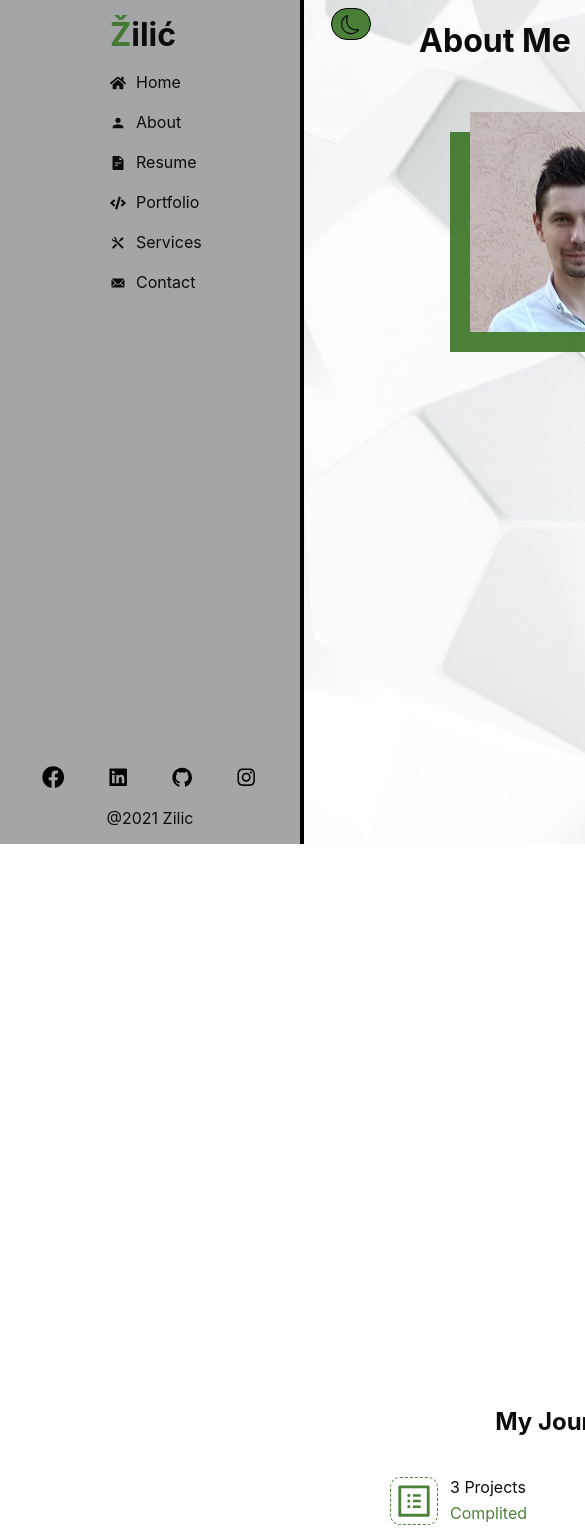
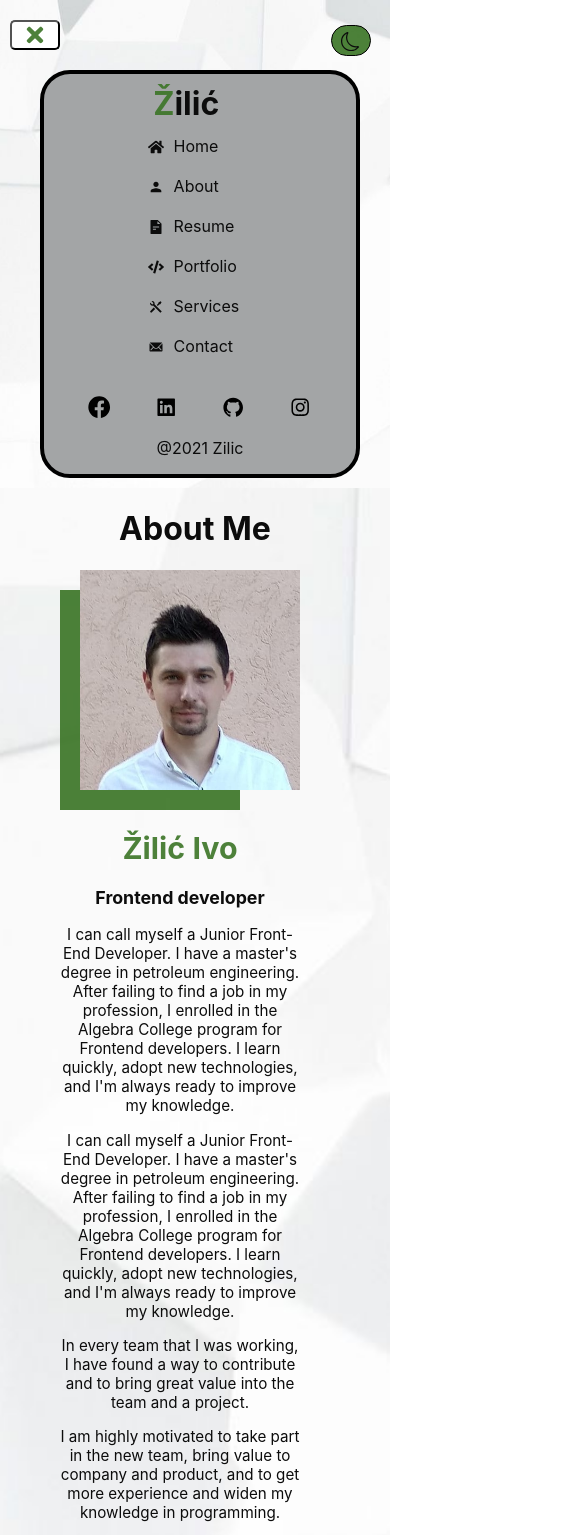
Before and after one commit to ZilicIvo91/Portfolio-new, a React (Create React App) app: page /about in a window 390 px wide. Shown: the top 1535 px of the page, 585 px wide, since content can reach past the window. Built offline with nearby package versions, Linux system fonts and the light colour scheme.

Commit message:
Mobile version

```diff
--- a/src/App.scss
+++ b/src/App.scss
@@ -46,6 +46,10 @@ body.dark-mode{
         }
     }
 
+}
+.menu-icon{
+  color: $dark-mode-text-border;
+  background-color: black;
 }
   .aboutHome-container{
     border: 4px solid $dark-mode-text-border;
@@ -119,6 +123,9 @@ body.dark-mode{
       }
     }
   }
+  .about-container{
+    @include background-dark;
+
   .about-profile{
       .about-img{
           background-color: $dark-mode-text-border;
@@ -164,6 +171,7 @@ body.dark-mode{
           }
       }
   }
+}
   .resume-wrapper{
     @include background-dark;
 
@@ -234,6 +242,7 @@ body.dark-mode{
   }
 
 .contact-container{
+    @include background-dark;
         .contact-call{
             background-color: $dark-mode-navbar-bg;
 
@@ -287,6 +296,14 @@ code {
   flex-direction: row;
   position: relative;
 
+  @media screen and (max-width: 400px){
+    width: 100vw;
+    display: flex;
+    flex-direction: column;
+  }
+
+
+
   .toggle{
     position: absolute;
     right: 5%;
--- a/src/components/About/About.js
+++ b/src/components/About/About.js
@@ -12,8 +12,6 @@ import { Link } from 'react-router-dom';
 import { AiOutlineProfile } from 'react-icons/ai';
 import { RiToolsFill } from 'react-icons/ri';
 import { MdWork } from 'react-icons/md';
-
-
 
 function About() {
     return (
@@ -30,15 +28,17 @@ function About() {
                 <h1>Žilić Ivo</h1>
                 <h3>Frontend developer</h3>
                 <p>I can call myself a Junior Front-End Developer. I have a master's degree in petroleum engineering. After failing to find a job in my profession, I enrolled in the Algebra College program for Frontend developers. I learn quickly, adopt new technologies, and I'm always ready to improve my knowledge.</p>
+                <p>I can call myself a Junior Front-End Developer. I have a master's degree in petroleum engineering. After failing to find a job in my profession, I enrolled in the Algebra College program for Frontend developers. I learn quickly, adopt new technologies, and I'm always ready to improve my knowledge.</p>
                 <p>In every team that I was working, I have found a way to contribute and to bring great value into the team and a project.</p>
                 <p>I am highly motivated to take part in the new team, bring value to company and product, and to get more experience and widen my knowledge in programming.</p>
-                <button className="about-button"><a href={CV_Zilic_Ivo} target="_black">Download CV</a></button>
-                <button className="about-buttontwo"><Link to={'/contact'}>Hire me</Link></button>
+                <div className="about-btns">
+                    <button className="about-button"><a href={CV_Zilic_Ivo} target="_black">Download CV</a></button>
+                    <button className="about-buttontwo"><Link to={'/contact'}>Hire me</Link></button>
+                </div>
                 </div>
 
             </div>
             <div className="about-profile">
-
                     <div className="myJourney-container">
                         <h2>My Journey</h2>
                             <div className="about-myJourneys">
@@ -98,16 +98,6 @@ function About() {
                             </div>
                     </div>
                 </div>
-                {/* <div>
-                <h1>My Interests</h1>
-                <div className="about-icons">
-                    <p><GiMusicalScore />  Music</p>
-                    <p><FcSportsMode />  Sport</p>
-                    <p><GiCookingPot />  Cooking</p>
-                    <p><BiCameraMovie />  Movie</p>
-                    <p><GiBookshelf /> Books</p>
-                </div>
-                </div> */}
         </div>
         </>
     )
--- a/src/components/About/About.scss
+++ b/src/components/About/About.scss
@@ -3,8 +3,8 @@
 .about-container{
     text-align: center;
     width: 100%;
-    height: 100vh;
     margin-left: 300px;
+    @include background-light;
 
     .about-profile{
         display: grid;
@@ -115,3 +115,59 @@
         }
     }
 }
+@media screen and (max-width: 400px){
+    .about-container{
+        width: 100%;
+        margin-top: 10px;
+        margin-left: 0px;
+
+        .about-profile{
+            width: 70%;
+            display: grid;
+            grid-template-columns: 1fr;
+
+            .about-img{
+                width: 60%;
+               margin-left: 20%;
+               margin-top: 20px;
+            }
+            .about-text{
+                width: 80%;
+                align-items: center;
+                margin-left: 20%;
+
+                h1,h3,p{
+                    text-align: center;
+                }
+                .about-btns{
+                    display: flex;
+                    justify-content: space-around;
+                    margin-left: 20px;
+                    button{
+                        font-size: 0.7rem;
+                    }
+                }
+            }
+            .myJourney-container{
+                width: 100%;
+                margin-top: 50px;
+
+                .about-myJourneys{
+                    display: flex;
+                    flex-direction: column;
+                    margin-left: 30px;
+                }
+            }
+           h2{
+               margin-left: 30px;
+               width: 100%;
+           }
+            .about-interests{
+                width: 100%;
+                display: flex;
+                flex-direction: column;
+                align-items: center;
+            }
+        }
+    }
+}
--- a/src/components/Home/Home.js
+++ b/src/components/Home/Home.js
@@ -9,7 +9,7 @@ function Home() {
     return (
             <div className="home-container">
                     <div className="home">
-                        <NavbarHome />
+                                <NavbarHome />
                         <div className="home-img">
                                 <div className="home-title">
                                         <h3>Hello, I'm</h3>
--- a/src/components/Home/Home.scss
+++ b/src/components/Home/Home.scss
@@ -13,7 +13,7 @@
         font-size: 0.7rem;
 
         .home-navbar{
-           font-size: 0.9 rem;
+
         }
     .home-links{
         width: 100px;
@@ -55,3 +55,6 @@
         bottom: -70px;
     }
 }
+@media screen and (max-width: 400px){
+
+}
--- a/src/components/Navbar/Navbar.js
+++ b/src/components/Navbar/Navbar.js
@@ -1,4 +1,4 @@
-import React from 'react';
+import React, { useState } from 'react';
 import './Navbar.scss';
 import { Links } from '../../helpers/Links';
 
@@ -6,16 +6,23 @@ import { FaFacebook } from 'react-icons/fa';
 import { AiFillLinkedin } from 'react-icons/ai';
 import { AiFillGithub } from 'react-icons/ai';
 import { AiOutlineInstagram } from 'react-icons/ai';
+import { FaTimes } from 'react-icons/fa';
+import { FaBars } from 'react-icons/fa';
+
 import { Link } from 'react-router-dom';
 
-function Navbar({ homeChange }) {
-
+function Navbar() {
+    const [clicked, setClicked] = useState(false);
     return (
-            <div className="navbar-sideBar">
+        <>
+        <button className='menu-icon' onClick={() => setClicked(!clicked)}>
+                {clicked ? <FaBars /> : <FaTimes />}
+            </button>
+            <div  className={clicked ? "navbar-sideBar none" : "navbar-sideBar" }>
                 <h1>Žilić</h1>
                 {Links.map((link) => {
                     return(
-                    <div key={link.id} className="navbar-links" onClick={homeChange}>
+                    <div key={link.id} className="navbar-links">
                         <Link to={link.url}>
                             <div className="navbar-link">
                                 <p>{link.icon}</p>
@@ -39,6 +46,7 @@ function Navbar({ homeChange }) {
                     </div>
                 </div>
             </div>
+        </>
     )
 }
 
--- a/src/components/Navbar/Navbar.scss
+++ b/src/components/Navbar/Navbar.scss
@@ -1,5 +1,8 @@
 @import "../../sass/theme.scss";
 
+.menu-icon{
+    display: none;
+}
 .navbar-sideBar{
     width: 300px;
     border-right: 4px solid black;
@@ -20,7 +23,6 @@
         display: flex;
         flex-direction: row;
         margin: -10px 100px;
-        color: $light-mode-text;
 
         a{
             display: flex;
@@ -28,14 +30,12 @@
             color: $light-mode-text;
             text-decoration: none;
             line-height: 15px;
-
         }
 
         .navbar-link{
             margin-left: 10px;
         }
     }
-
 
     .navbar-footer{
         position: absolute;
@@ -57,3 +57,40 @@
         }
     }
 }
+@media screen and (max-width: 400px){
+    .menu-icon{
+        display: block;
+        width: 50px;
+        height: 30px;
+        position: relative;
+        font-size: 1.5rem;
+        z-index: 100;
+        margin: 20px 10px;
+        color: $light-mode-text-border;
+        border-radius: 5px;
+        background-color: white;
+    }
+    .navbar-sideBar{
+        position: relative;
+        width: 80%;
+        height: 400px;
+        margin: 0px 40px;
+        border: 4px solid black;
+        border-radius: 30px;
+        h1{
+            margin: 10px 35%;
+        }
+        .navbar-links{
+            margin: -10px 30%;
+            &:hover{
+                font-weight: bold;
+            }
+            a{
+                width: 50%;
+            }
+        }
+    }
+    .none{
+        display: none;
+    }
+}
--- a/src/components/Portfolio/Portfolio.js
+++ b/src/components/Portfolio/Portfolio.js
@@ -19,7 +19,7 @@ function Portfolio() {
                         </a>
                         <h5>Description: Car service</h5>
                         <p>Choose a brand, service and if you have the code "Tokić123" you get a 30% discount.</p>
-                        <p></p>
+                        <p>App with redux</p>
                     </div>
 
                     <div className="portfolio-project">
--- a/src/components/Portfolio/Portfolio.scss
+++ b/src/components/Portfolio/Portfolio.scss
@@ -55,5 +55,31 @@
             }
         }
     }
+}
+@media screen and (max-width: 400px){
+    .portfolio-contrainer{
+        width: 100%;
+        .header{
+            margin: 20px 0px 0px;
+        }
+        .portfolio-projects{
+            margin-left: 0px;
+            margin-top: 50px;
 
+            .portfolio-project{
+                width: 300px;
+                margin-left: 50px;
+
+                a{
+                    margin-left: 100px;
+                }
+
+                p{
+                    margin-left: 10px;
+                    color: $light-mode-text-button;
+                    margin-bottom: 50px;
+                }
+            }
+        }
+    }
 }
--- a/src/components/Resume/Resume.scss
+++ b/src/components/Resume/Resume.scss
@@ -116,3 +116,18 @@
         }
     }
 }
+@media screen and (max-width: 400px){
+    .resume-wrapper{
+        width: 100%;
+        margin-left: 0px;
+        .resume-container{
+            display: grid;
+            grid-template-columns: 1fr;
+            margin: 0px;
+        }
+        .skill-el-box{
+            width: 70%;
+            margin-left: 40px;
+        }
+    }
+}
--- a/src/components/Services/Services.scss
+++ b/src/components/Services/Services.scss
@@ -32,3 +32,23 @@
         }
     }
 }
+@media screen and (max-width: 400px){
+    .services-container{
+        width: 100%;
+        margin-left: 0px;
+
+        .services-boxes{
+            display: grid;
+            grid-template-columns: 1fr;
+            margin-top: 0px;
+            margin-bottom: 20px;
+
+            .services-box{
+                margin-left: 50px;
+                width: 250px;
+                height: 300px;
+
+            }
+        }
+    }
+}
```
Also changed, not shown: src/components/Contact/Contact.scss (+30 -0 lines), 1 other file (tests, documents, lock files or other folders).
